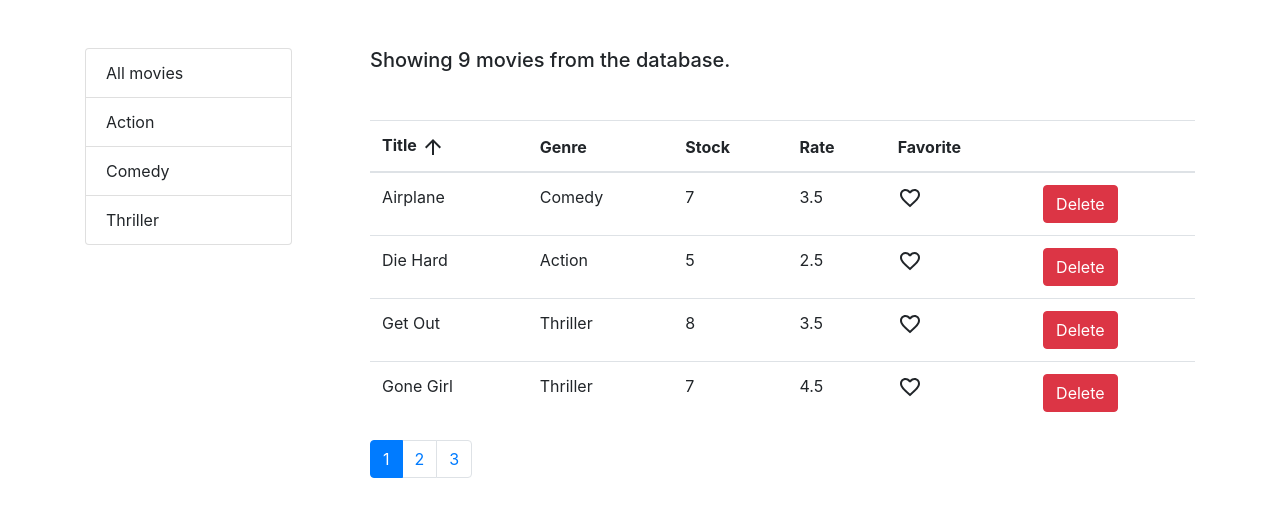
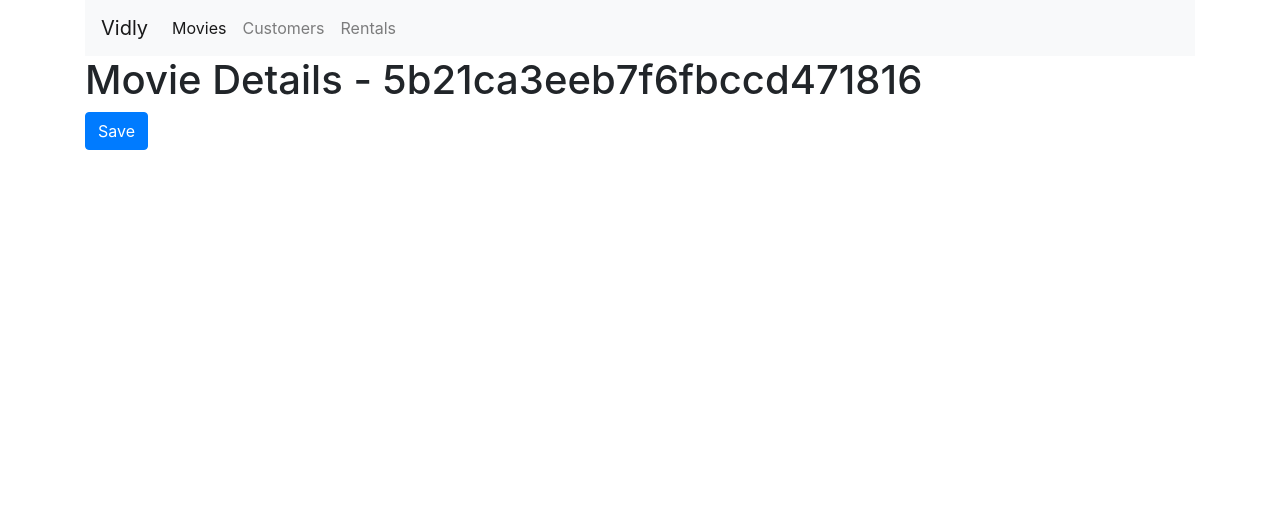
Before and after one commit to kswarn/vidly-react, a React (Create React App) app: page /movies/5b21ca3eeb7f6fbccd471816 in a window 1280 px wide. Shown: the top 516 px of the page. Built offline with nearby package versions, Linux system fonts and the light colour scheme.

Commit message:
added routing in the navbar

```diff
--- a/src/App.js
+++ b/src/App.js
@@ -1,10 +1,29 @@
 import "./App.css";
 import Movies from "../src/components/movies";
+import Topbar from "../src/components/topbar";
+import Customers from "../src/components/customers";
+import Rentals from "../src/components/rentals";
+import NotFound from "../src/common/notfound";
+import MovieDetails from "../src/components/movieDetails";
+
+import { Switch, Route, Redirect } from "react-router-dom";
 
 function App() {
   return (
     <main className="container">
-      <Movies />
+      <Topbar />
+      <div>
+        {" "}
+        <Switch>
+          <Route path="/movies/:id" component={MovieDetails}></Route>
+          <Route path="/movies" component={Movies}></Route>
+          <Route path="/customers" component={Customers}></Route>
+          <Route path="/rentals" component={Rentals}></Route>
+          <Route path="/not-found" component={NotFound}></Route>
+          <Route path="/" component={Movies}></Route>
+          <Redirect to="/not-found" />
+        </Switch>
+      </div>
     </main>
   );
 }
--- a/src/common/TableBody.jsx
+++ b/src/common/TableBody.jsx
@@ -1,5 +1,5 @@
 import React from "react";
-import Like from "./Like";
+import { Link } from "react-router-dom";
 import _ from "lodash";
 
 const TableBody = ({ items, columns, onLike, onDelete }) => {
@@ -12,9 +12,15 @@ const TableBody = ({ items, columns, onLike, onDelete }) => {
     <tbody>
       {items.map((item) => (
         <tr key={item._id}>
-          {columns.map((col) => (
-            <td key={item._id}>{renderCell(item, col)}</td>
-          ))}
+          {columns.map((col) =>
+            col.path === "title" ? (
+              <td key={item._id}>
+                <Link to={`/movies/${item._id}`}>{renderCell(item, col)}</Link>
+              </td>
+            ) : (
+              <td key={item._id}>{renderCell(item, col)}</td>
+            )
+          )}
         </tr>
       ))}
     </tbody>
--- /dev/null
+++ b/src/common/notfound.jsx
@@ -0,0 +1,7 @@
+import React from "react";
+
+const NotFound = () => {
+  return <h1>Not Found</h1>;
+};
+
+export default NotFound;
--- /dev/null
+++ b/src/components/customers.jsx
@@ -0,0 +1,7 @@
+import React from "react";
+
+const Customers = () => {
+  return <h1>Customers</h1>;
+};
+
+export default Customers;
--- /dev/null
+++ b/src/components/movieDetails.jsx
@@ -0,0 +1,17 @@
+import React from "react";
+
+const MovieDetails = (props) => {
+  const handleSave = () => {
+    props.history.push("/movies");
+  };
+  return (
+    <div>
+      <h1>Movie Details - {props.match.params.id}</h1>
+      <button className="btn btn-md btn-primary" onClick={handleSave}>
+        Save
+      </button>
+    </div>
+  );
+};
+
+export default MovieDetails;
--- /dev/null
+++ b/src/components/rentals.jsx
@@ -0,0 +1,7 @@
+import React from "react";
+
+const Rentals = () => {
+  return <h1>Rentals</h1>;
+};
+
+export default Rentals;
--- /dev/null
+++ b/src/components/topbar.jsx
@@ -0,0 +1,44 @@
+import React from "react";
+import { Link } from "react-router-dom";
+
+const Topbar = () => {
+  return (
+    <nav class="navbar navbar-expand-lg navbar-light bg-light">
+      <a class="navbar-brand" href="#">
+        Vidly
+      </a>
+      <button
+        class="navbar-toggler"
+        type="button"
+        data-toggle="collapse"
+        data-target="#navbarNav"
+        aria-controls="navbarNav"
+        aria-expanded="false"
+        aria-label="Toggle navigation"
+      >
+        <span class="navbar-toggler-icon"></span>
+      </button>
+      <div class="collapse navbar-collapse" id="navbarNav">
+        <ul class="navbar-nav">
+          <li class="nav-item active">
+            <Link class="nav-link" to="/movies">
+              Movies{" "}
+            </Link>
+          </li>
+          <li class="nav-item">
+            <Link class="nav-link" to="/customers">
+              Customers
+            </Link>
+          </li>
+          <li class="nav-item">
+            <Link class="nav-link" to="/rentals">
+              Rentals
+            </Link>
+          </li>
+        </ul>
+      </div>
+    </nav>
+  );
+};
+
+export default Topbar;
--- a/src/index.js
+++ b/src/index.js
@@ -5,9 +5,13 @@ import App from "./App";
 import reportWebVitals from "./reportWebVitals";
 import "bootstrap/dist/css/bootstrap.css";
 
+import { BrowserRouter } from "react-router-dom";
+
 ReactDOM.render(
   <React.StrictMode>
-    <App />
+    <BrowserRouter>
+      <App />
+    </BrowserRouter>
   </React.StrictMode>,
   document.getElementById("root")
 );
```
